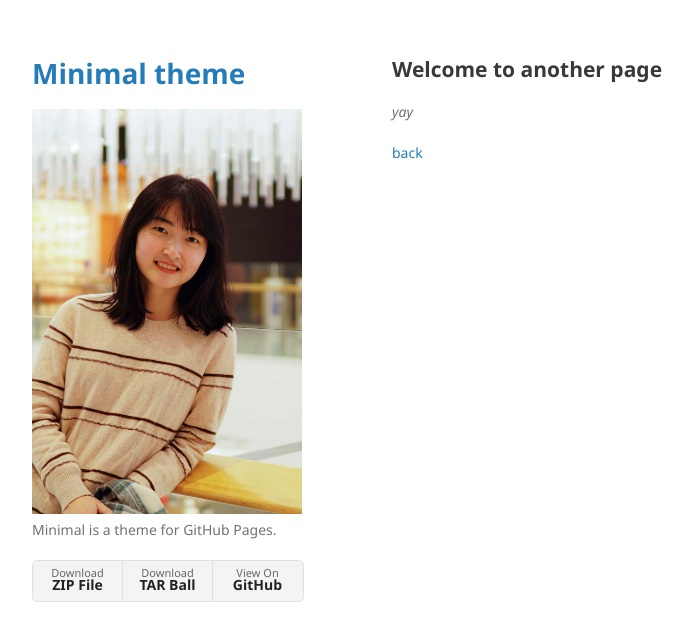
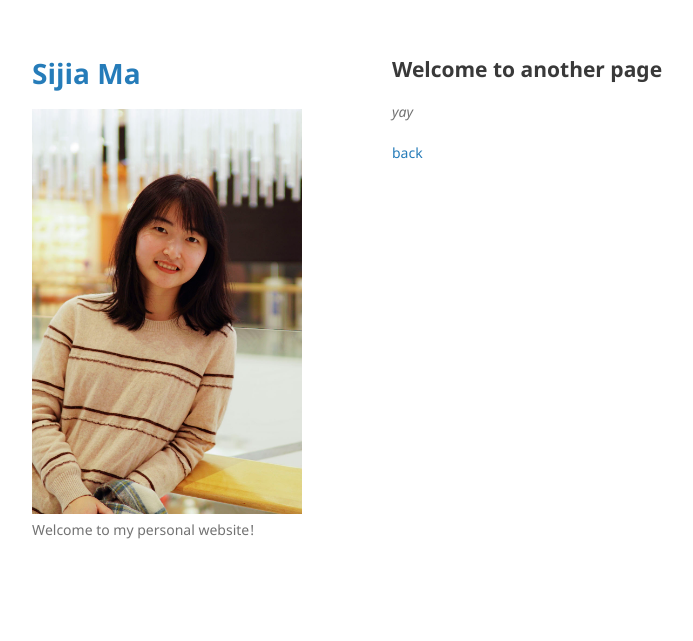
Before and after one commit to Catherine4j/SijiaMa.github.io, a Jekyll site: the page built from another-page.md, in a window 1280 px wide. Shown: the top 641 px of the page, without its empty margins (178-871 px from the left). Built offline with Jekyll 4.4.1, drawn with Linux system fonts in a browser that asks for light colours; our own code applies the rules of GitHub Pages for plain Markdown files.

Commit message:
Update _config.yml

```diff
--- a/_config.yml
+++ b/_config.yml
@@ -1,6 +1,6 @@
-title: Minimal theme
+title: Sijia Ma
 logo: /assets/img/logo.png
-description: Minimal is a theme for GitHub Pages.
-show_downloads: true
+description: Welcome to my personal website!
+show_downloads: false
 google_analytics:
 theme: jekyll-theme-minimal
```
